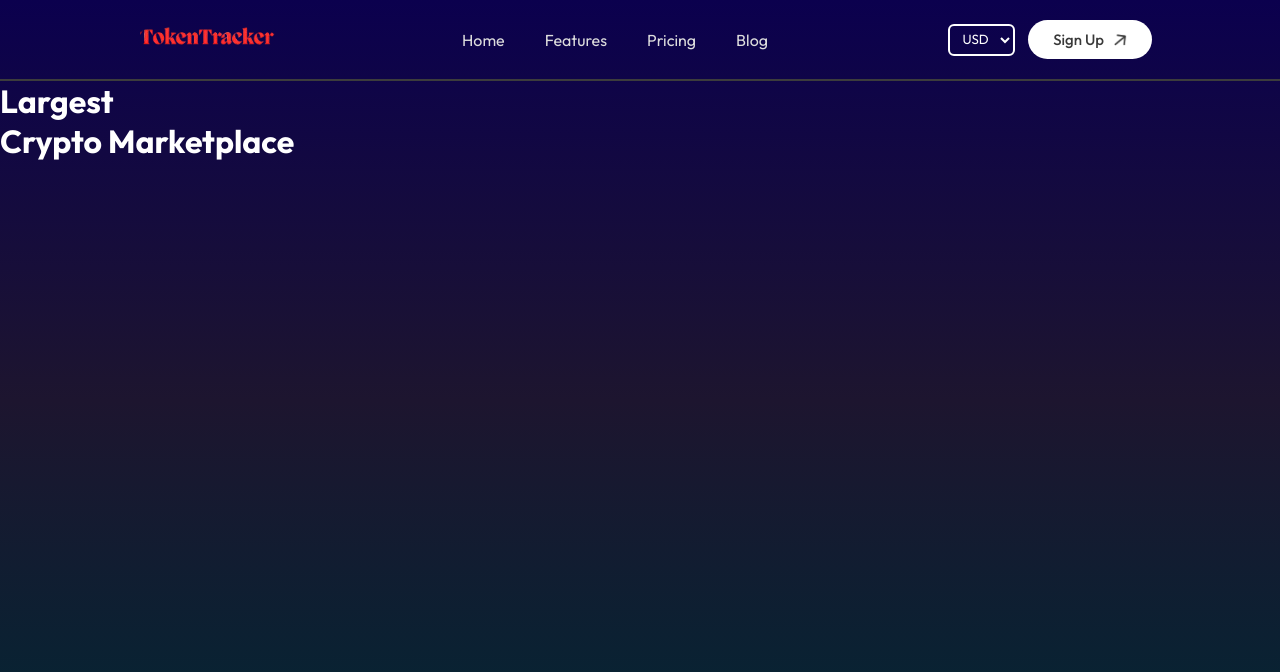
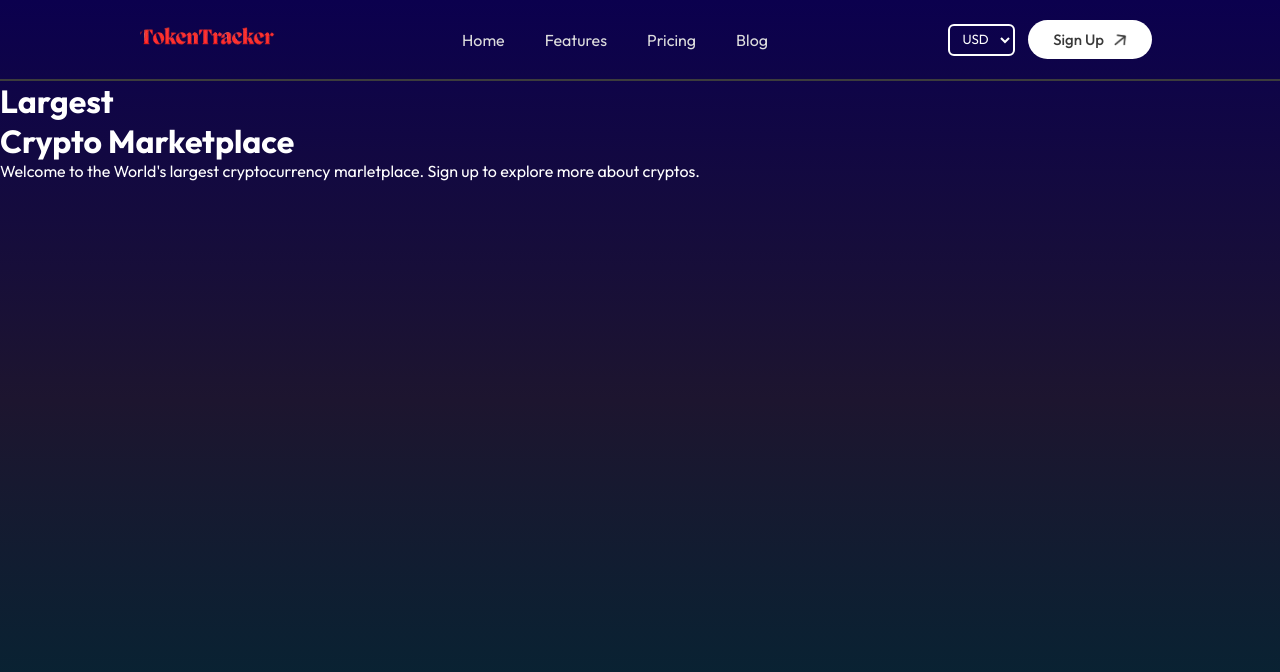
Before and after one commit to Fatumayattani/Token_Tracker, a React (Vite) app: page / in a window 1280 px wide. Shown: the top 672 px of the page. Built offline with nearby package versions, Linux system fonts and the light colour scheme.

Commit message:
save changes

```diff
--- a/src/pages/Home/Home.jsx
+++ b/src/pages/Home/Home.jsx
@@ -6,6 +6,7 @@ const Home = () => {
     <div className='home'>
       <div className="hero">
         <h1>Largest <br/> Crypto Marketplace</h1>
+        <p>Welcome to the World's largest cryptocurrency marletplace. Sign up to explore more about cryptos.</p>
       </div>
 
     </div>
```
